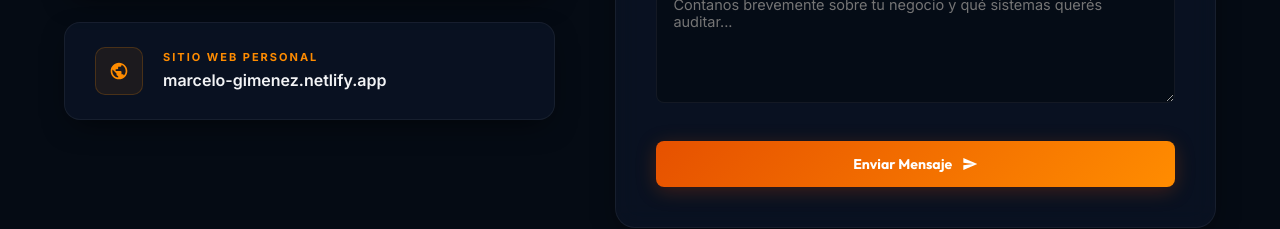
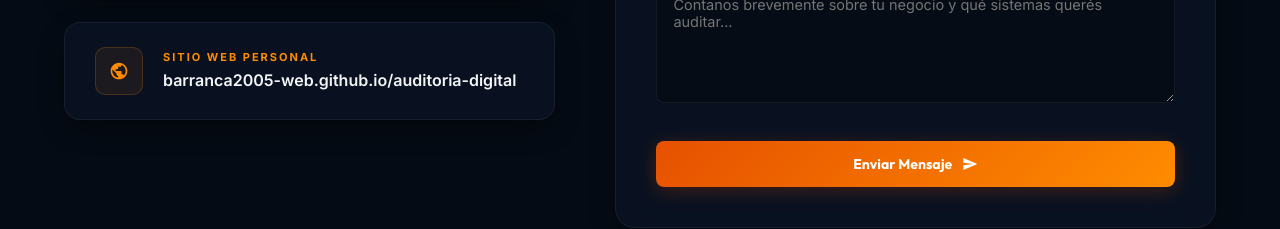
Before and after one commit to barranca2005-web/auditoria-digital, a plain HTML site: page index.html in a window 1280 px wide. Shown: the part 6367-6596 px from the top of the page. Drawn offline with nearby package versions, Linux system fonts and the light colour scheme.

Commit message:
Add files via upload

```diff
--- a/index.html
+++ b/index.html
@@ -2001,7 +2001,7 @@
             </div>
           </a>
 
-          <a href="https://marcelo-gimenez.netlify.app/" target="_blank" class="contact-info-card">
+          <a href="https://barranca2005-web.github.io/auditoria-digital/" target="_blank" class="contact-info-card">
             <div class="contact-info-icon">
               <!-- Web SVG -->
               <svg viewBox="0 0 24 24">
@@ -2010,7 +2010,7 @@
             </div>
             <div class="contact-info-text">
               <strong>Sitio Web Personal</strong>
-              <span>marcelo-gimenez.netlify.app</span>
+              <span>barranca2005-web.github.io/auditoria-digital</span>
             </div>
           </a>
 
```
